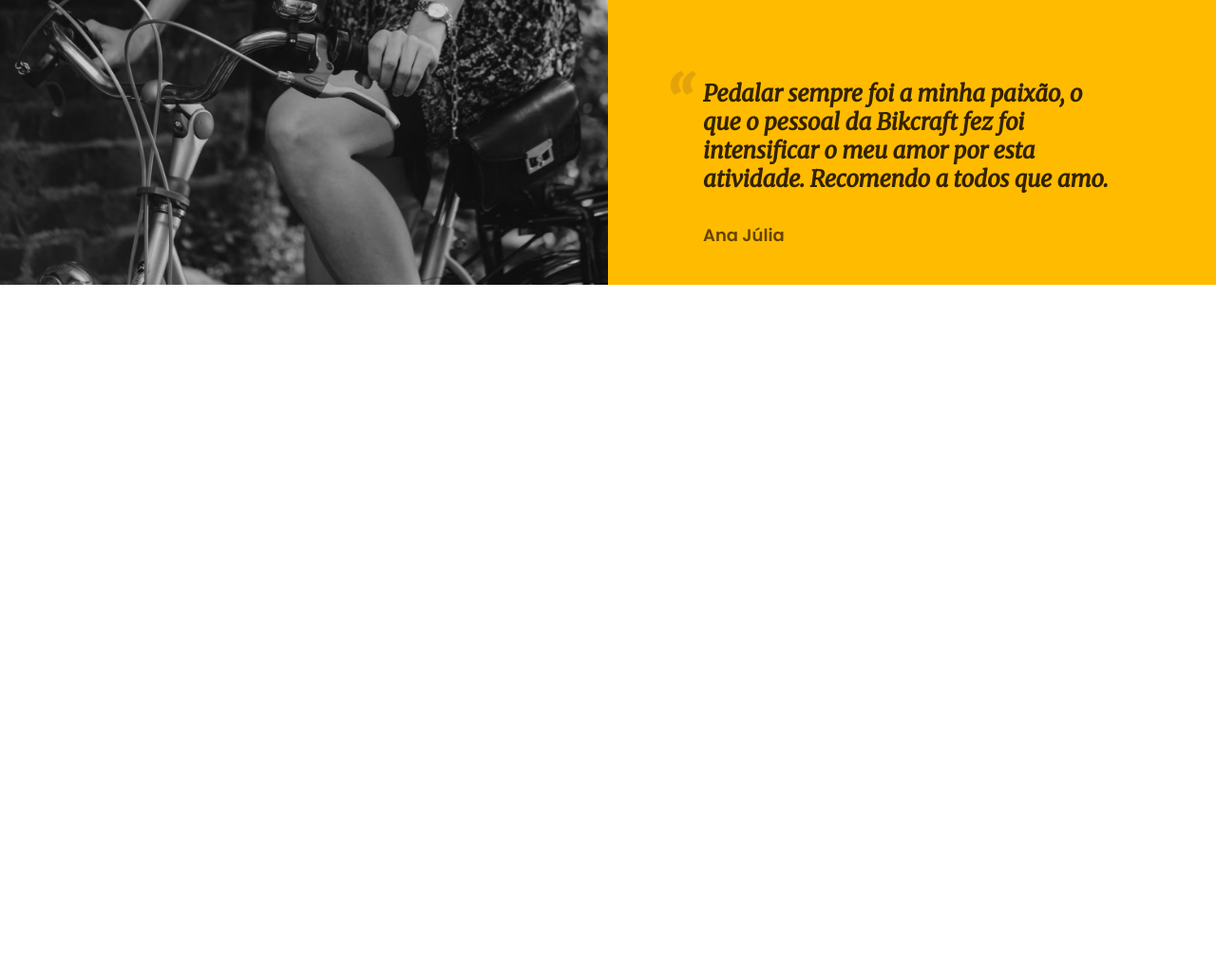
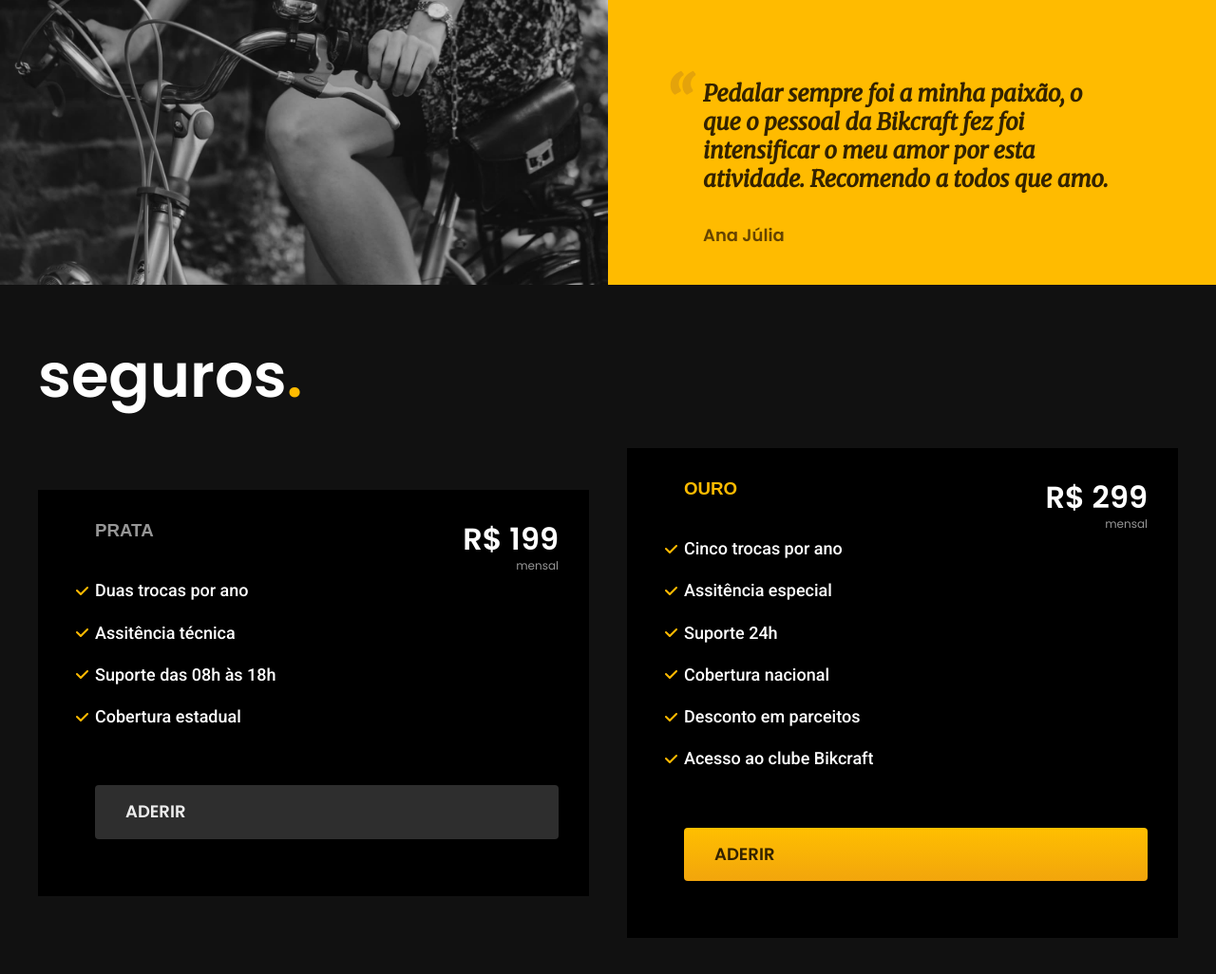
Before and after one commit to paulojsjunior/bikcraft, a plain HTML site: page index.html in a window 1280 px wide. Shown: the part 3533-4559 px from the top of the page at 95% size. Before the commit the page ends 3833 px from the top, so only its background shows below. Drawn offline with Linux system fonts and the light colour scheme.

Commit message:
Seção seguros adicionada e estilizada

```diff
--- /dev/null
+++ b/css/home/seguros.css
@@ -0,0 +1,58 @@
+.seguros-bg {
+  background-color: var(--cor-11);
+}
+
+.seguros {
+  display: grid;
+  grid-template-columns: repeat(2, 1fr);
+  padding: 60px 0px;
+  gap: 40px;
+  align-items: center;
+}
+
+.seguros h2 {
+  grid-column: 1 / -1;
+}
+
+.seguros-item {
+  background-color: var(--cor-12);
+  display: grid;
+  grid-template-columns: 1fr auto;
+  padding: 32px 32px 32px 60px;
+}
+
+.seguros-item h3 {
+  margin-bottom: 40px;
+}
+
+.seguros-item span {
+  display: block;
+  grid-column: 2;
+  text-align: right;
+}
+
+.seguros-item ul {
+  grid-column: 1 / -1;
+  margin-bottom: 40px;
+  position: relative;
+}
+
+.seguros-item li {
+  display: flex;
+  align-items: center;
+  margin-bottom: 20px;
+}
+
+.seguros-item li::before {
+  content: "";
+  display: inline-block;
+  position: absolute;
+  height: 9px;
+  width: 13px;
+  left: -20px;
+  background-image: url("../../img/icones/lista.svg");
+}
+
+.seguros-item a {
+  grid-column: 1 / -1;
+}
--- a/css/utilidades/componentes.css
+++ b/css/utilidades/componentes.css
@@ -17,6 +17,15 @@
   font: 600 1.125rem/1.35 "Poppins", sans-serif;
   text-transform: uppercase;
   margin-bottom: 28px;
+}
+
+.botao.secundario {
+  background: var(--cor-10);
+  color: var(--cor-2);
+}
+
+.botao.secundario:hover {
+background: var(--cor-9);
 }
 
 @media (max-width: 800px) {
--- a/index.html
+++ b/index.html
@@ -9,9 +9,12 @@
       content="Bicicletas elétricas de alta precisão e qualidade, feitas sob medida para o cliente. Explore o mundo na sua velocidade com a Bikcraft."
     />
     <link rel="stylesheet" href="style.css" />
-    <link rel="preconnect" href="https://fonts.googleapis.com">
-    <link rel="preconnect" href="https://fonts.gstatic.com" crossorigin>
-    <link href="https://fonts.googleapis.com/css2?family=Merriweather:ital@1&family=Poppins:wght@400;600&family=Roboto:wght@400;500&display=swap" rel="stylesheet">
+    <link rel="preconnect" href="https://fonts.googleapis.com" />
+    <link rel="preconnect" href="https://fonts.gstatic.com" crossorigin />
+    <link
+      href="https://fonts.googleapis.com/css2?family=Merriweather:ital@1&family=Poppins:wght@400;600&family=Roboto:wght@400;500&display=swap"
+      rel="stylesheet"
+    />
   </head>
 
   <body>
@@ -32,39 +35,52 @@
     <main class="introducao-bg">
       <div class="container introducao">
         <div class="introducao-conteudo">
-        <h1 class="font-1-xxl cor-0">Bicicletas feitas sob medida<span class="cor-p1">.</span></h1>
+          <h1 class="font-1-xxl cor-0">
+            Bicicletas feitas sob medida<span class="cor-p1">.</span>
+          </h1>
           <p class="font-2-l cor-5">
             Bicicletas elétricas de alta precisão e qualidade, feitas sob medida
-          para você. Explore o mundo na sua velocidade com a Bikcraft.</p>
+            para você. Explore o mundo na sua velocidade com a Bikcraft.
+          </p>
           <a class="botao" href="bicicletas.html">Escolha a sua</a>
         </div>
         <div>
           <img src="img/fotos/introducao.jpg" alt="bicicleta elétrica preta" />
         </div>
-        </p>
       </div>
     </main>
 
     <article class="bicicletas-lista">
-      <h2 class="container font-1-xxl">escolha a sua<span class="cor-p1">.</span></h2>
+      <h2 class="container font-1-xxl">
+        escolha a sua<span class="cor-p1">.</span>
+      </h2>
       <ul>
         <li>
           <a href="bicicletas/magic.html">
-          <img src="img/bicicletas/magic-home.jpg" alt="Bicicleta magic might preta">
+            <img
+              src="img/bicicletas/magic-home.jpg"
+              alt="Bicicleta magic might preta"
+            />
             <h3 class="font-1-xl">Magic Might</h3>
             <span class="font-2-m cor-8">R$ 2.499</span>
           </a>
         </li>
         <li>
           <a href="bicicletas/nimbus.html">
-          <img src="img/bicicletas/nimbus-home.jpg" alt="Bicicleta Nimbus stark preta">
+            <img
+              src="img/bicicletas/nimbus-home.jpg"
+              alt="Bicicleta Nimbus stark preta"
+            />
             <h3 class="font-1-xl">Nimbus Stark</h3>
             <span class="font-2-m cor-8">R$ 4.999</span>
           </a>
         </li>
         <li>
           <a href="bicicletas/nebula.html">
-          <img src="img/bicicletas/nebula-home.jpg" alt="Bicicleta Nebula Cosmic cinza">
+            <img
+              src="img/bicicletas/nebula-home.jpg"
+              alt="Bicicleta Nebula Cosmic cinza"
+            />
             <h3 class="font-1-xl">Nebula Cosmic</h3>
             <span class="font-2-m cor-8">R$ 3.999</span>
           </a>
@@ -76,56 +92,116 @@
       <div class="container tecnologia">
         <div class="tecnologia-conteudo">
           <span class="font-2-l-b cor-5">tecnologia avançada</span>
-          <h2 class="font-1-xxl cor-0">Você escolhe as suas cores e componentes<span class="cor-p1">.</span></h2>
-          <p class="font-2-l cor-5">Cada Bikcraft é única e possui a sua identidade. as medidas serão exatas para o seu corpo e altura, garantindo maior conforto e ergonomia na sua pedalada. Você também pode personalizar completamente as suas cores.</p>
+          <h2 class="font-1-xxl cor-0">
+            Você escolhe as suas cores e componentes<span class="cor-p1"
+              >.</span
+            >
+          </h2>
+          <p class="font-2-l cor-5">
+            Cada Bikcraft é única e possui a sua identidade. as medidas serão
+            exatas para o seu corpo e altura, garantindo maior conforto e
+            ergonomia na sua pedalada. Você também pode personalizar
+            completamente as suas cores.
+          </p>
           <a class="link" href="./bicicletas.html">Escolha um modelo</a>
 
           <div class="tecnologia-vantagens">
             <div>
-          <img src="img/icones/eletrica.svg" alt="">
+              <img src="img/icones/eletrica.svg" alt="" />
               <h3 class="font-1-m cor-0">Motor elétrico</h3>
-          <p class="font-2-s cor-5">Toda Bikcraft é equipada com um motor elétrico que possui uma duração de até 120h. A bateria é recarregada com a sua energia gasta ao pedalar.</p>
+              <p class="font-2-s cor-5">
+                Toda Bikcraft é equipada com um motor elétrico que possui uma
+                duração de até 120h. A bateria é recarregada com a sua energia
+                gasta ao pedalar.
+              </p>
             </div>
 
             <div>
-          <img src="img/icones/rastreador.svg" alt="">
+              <img src="img/icones/rastreador.svg" alt="" />
               <h3 class="font-1-m cor-0">Rastreador</h3>
-          <p class="font-2-s cor-5">Sabemos o quão preciosa é a sua Bikcraft e, por isso, adicionamos rastreadores e sistemas anti-furto para garantir o seu sossego.</p>
+              <p class="font-2-s cor-5">
+                Sabemos o quão preciosa é a sua Bikcraft e, por isso,
+                adicionamos rastreadores e sistemas anti-furto para garantir o
+                seu sossego.
+              </p>
             </div>
           </div>
         </div>
         <div class="tecnologia-imagem">
-          <img src="img/fotos/tecnologia.jpg" alt="">
+          <img src="img/fotos/tecnologia.jpg" alt="" />
         </div>
       </div>
-
     </article>
 
     <section class="parceiros" aria-label="Nossos Parceiros">
-      <h2 class="container font-1-xxl">nossos parceiros<span class="cor-p1">.</span></h2>
+      <h2 class="container font-1-xxl">
+        nossos parceiros<span class="cor-p1">.</span>
+      </h2>
 
       <ul>
-        <li><img src="img/parceiros/caravan.svg" alt="caravan"></li>
-        <li><img src="img/parceiros/ranek.svg" alt="ranek"></li>
-        <li><img src="img/parceiros/handel.svg" alt="handel"></li>
-        <li><img src="img/parceiros/dogs.svg" alt="dogs"></li>
-        <li><img src="img/parceiros/lescone.svg" alt="lescone"></li>
-        <li><img src="img/parceiros/flexblog.svg" alt="flexblog"></li>
-        <li><img src="img/parceiros/wildbeast.svg" alt="wildbeast"></li>
-        <li><img src="img/parceiros/surfbot.svg" alt="surfbot"></li>
+        <li><img src="img/parceiros/caravan.svg" alt="caravan" /></li>
+        <li><img src="img/parceiros/ranek.svg" alt="ranek" /></li>
+        <li><img src="img/parceiros/handel.svg" alt="handel" /></li>
+        <li><img src="img/parceiros/dogs.svg" alt="dogs" /></li>
+        <li><img src="img/parceiros/lescone.svg" alt="lescone" /></li>
+        <li><img src="img/parceiros/flexblog.svg" alt="flexblog" /></li>
+        <li><img src="img/parceiros/wildbeast.svg" alt="wildbeast" /></li>
+        <li><img src="img/parceiros/surfbot.svg" alt="surfbot" /></li>
       </ul>
     </section>
 
     <section class="depoimento" aria-label="Depoimento">
       <div>
-        <img src="img/fotos/depoimento.jpg" alt="Pessoa pedalando uma bicicleta Bikcraft">
+        <img
+          src="img/fotos/depoimento.jpg"
+          alt="Pessoa pedalando uma bicicleta Bikcraft"
+        />
       </div>
       <div class="depoimento-conteudo">
         <blockquote>
-          <p class="font-1-xl cor-p5">Pedalar sempre foi a minha paixão, o que o pessoal da Bikcraft fez foi intensificar o meu amor por esta atividade. Recomendo a todos que amo.</p>
+          <p class="font-1-xl cor-p5">
+            Pedalar sempre foi a minha paixão, o que o pessoal da Bikcraft fez
+            foi intensificar o meu amor por esta atividade. Recomendo a todos
+            que amo.
+          </p>
           <span class="font-1-m-b cor-p4">Ana Júlia</span>
         </blockquote>
       </div>
     </section>
+
+    <article class="seguros-bg">
+      <div class="container seguros">
+        <h2 class="font-1-xxl cor-0">seguros<span class="cor-p1">.</span></h2>
+        <div class="seguros-item">
+          <h3 class="font-1-x1 cor-6">PRATA</h3>
+          <span class="font-1-xl cor-0"
+            >R$ 199 <span class="font-1-xs cor-6">mensal</span></span
+          >
+          <ul class="font-2-m cor-0">
+            <li>Duas trocas por ano</li>
+            <li>Assitência técnica</li>
+            <li>Suporte das 08h às 18h</li>
+            <li>Cobertura estadual</li>
+          </ul>
+          <a class="botao secundario" href="orcamento.html">Aderir</a>
+        </div>
+
+        <div class="seguros-item">
+          <h3 class="font-1-x1 cor-p1">OURO</h3>
+          <span class="font-1-xl cor-0"
+            >R$ 299 <span class="font-1-xs cor-6">mensal</span></span
+          >
+          <ul class="font-2-m cor-0">
+            <li>Cinco trocas por ano</li>
+            <li>Assitência especial</li>
+            <li>Suporte 24h</li>
+            <li>Cobertura nacional</li>
+            <li>Desconto em parceitos</li>
+            <li>Acesso ao clube Bikcraft</li>
+          </ul>
+          <a class="botao" href="orcamento.html">Aderir</a>
+        </div>
+      </div>
+    </article>
   </body>
 </html>
--- a/style.css
+++ b/style.css
@@ -22,3 +22,6 @@
 
 /* Depoimento */
 @import url("css/home/depoimento.css");
+
+/* Seguros */
+@import url("css/home/seguros.css");
```
Lines whose indentation alone changed are shown as unchanged.
